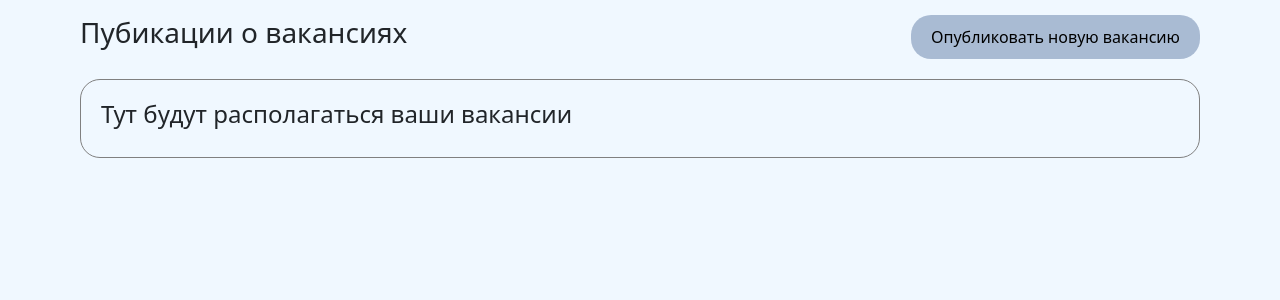
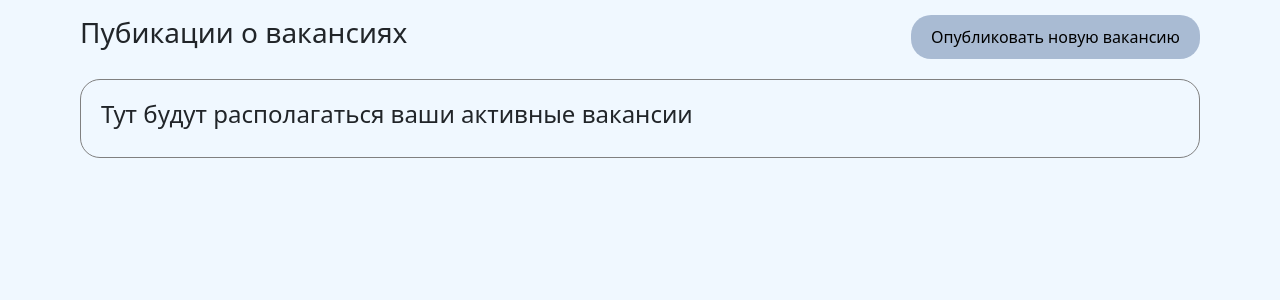
Before and after one commit to Ma-shaI/DiplomaTop, a Django app: template freelanceExchange/tasks/templates/tasks/my_tasks.html in a window 1280 px wide. Shown: the part 194-494 px from the top of the page. Run offline with Django 4.2, Linux system fonts and the light colour scheme; the template is opened without the code that fills it, so the values that code supplies are empty; some libraries are stand-ins or nearby versions.

Commit message:
при отклике на найм, такс снимается с публикации

```diff
--- a/freelanceExchange/tasks/templates/tasks/my_tasks.html
+++ b/freelanceExchange/tasks/templates/tasks/my_tasks.html
@@ -62,7 +62,7 @@
                 <hr>
                 {% endfor %}
                 {% else %}
-                <h4>Тут будут располагаться ваши вакансии</h4>
+                <h4>Тут будут располагаться ваши активные вакансии</h4>
                 {% endif %}
             </div>
         </div>
--- a/freelanceExchange/tasks/views.py
+++ b/freelanceExchange/tasks/views.py
@@ -214,6 +214,9 @@ def accept_offer(request, pk):
     if request.method == 'POST':
         answer = request.POST.get('accept')
         if answer == 'true':
+            task = offer.task
+            task.is_published = False
+            task.save()
             offer.at_work = True
             offer.save()
             work = Work(
```
